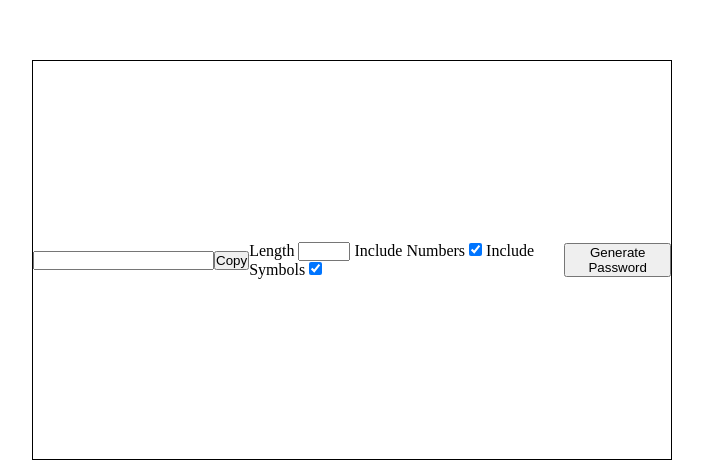
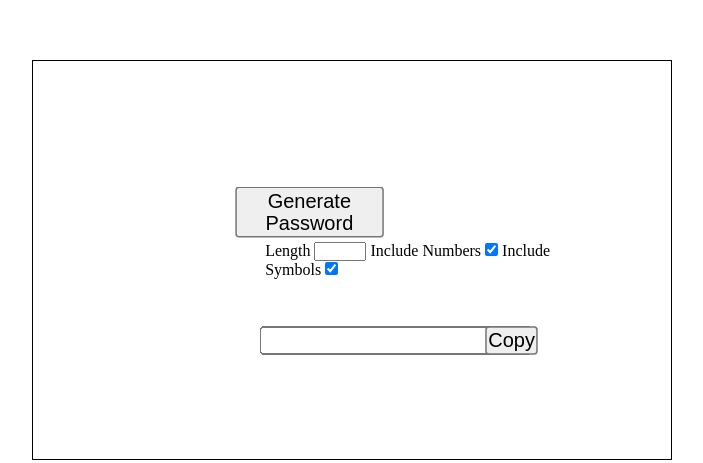
Before and after one commit to Kenan-Alnaser/Password-Generator-Advanced, a website: page src/index.html in a window 1280 px wide. Shown: the part 140-603 px from the top of the page, without its empty margins (288-991 px from the left). Drawn offline with nearby package versions, Linux system fonts and the light colour scheme; files that its build step writes are made by us from their sources.

Commit message:
element positioning

```diff
--- a/src/scss/main.scss
+++ b/src/scss/main.scss
@@ -3,6 +3,7 @@
   margin: 0;
   padding: 0;
 }
+
 #random-password {
   display: flex;
   justify-content: center;
@@ -14,3 +15,23 @@
   top: 25%;
   left: 25%;
 }
+
+button {
+  margin: 0.5rem;
+}
+
+#generate {
+  position: relative;
+  top: -3rem;
+  left: -19rem;
+  transform: scale(1.5);
+}
+
+#password,
+#copy {
+  position: relative;
+  bottom: -5rem;
+  right: -17rem;
+  text-align: center;
+  transform: scale(1.5);
+}
```
